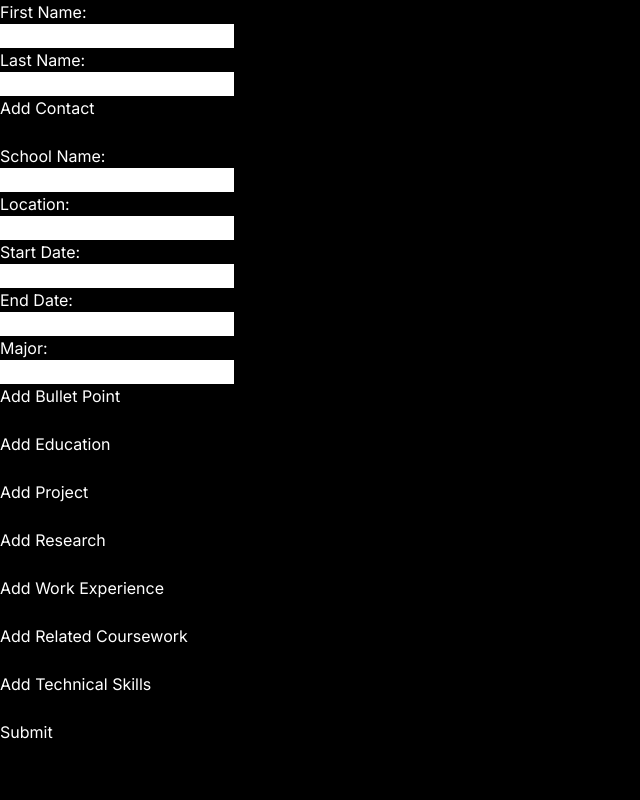
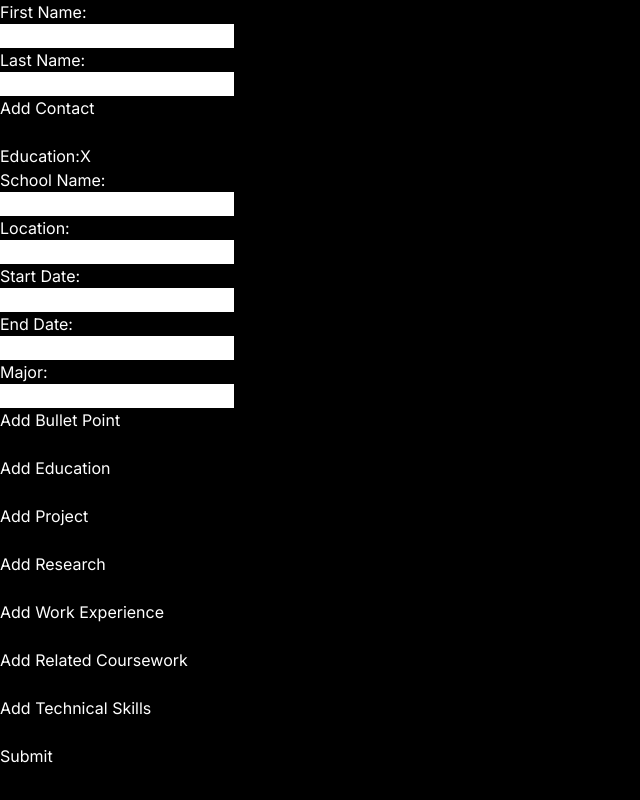
Before and after one commit to GoneSahlin/ResumeBuilder, a Next.js app in the folder app/resume-builder/: page /cv in a window 1280 px wide. Both pictures are taken after typing "Sample", "Sample" into the empty fields and a click on the button "Add Education". Shown: the whole page, without its empty margins (0-640 px from the left). Built offline with nearby package versions, Linux system fonts and the light colour scheme.

Commit message:
added remove button to education

```diff
--- a/app/resume-builder/src/app/cv/page.tsx
+++ b/app/resume-builder/src/app/cv/page.tsx
@@ -21,6 +21,7 @@ export default function Page() {
   const {
     register,
     handleSubmit,
+    unregister,
     formState: { errors },
   } = useForm<Inputs>();
   const onSubmit = (data: any) => console.log(data);
@@ -37,7 +38,7 @@ export default function Page() {
 
       {Contacts(register)}<br />
 
-      {Educations(register)}<br />
+      {Educations(register, unregister)}<br />
 
       {Projects(register)}<br />
 
--- a/app/resume-builder/src/app/ui/educations.tsx
+++ b/app/resume-builder/src/app/ui/educations.tsx
@@ -1,40 +1,50 @@
 import { useState } from "react";
-import { UseFormRegister } from "react-hook-form";
+import { UseFormRegister, UseFormUnregister } from "react-hook-form";
 import { Bullets } from "./bullets";
 
-export function Educations(register: UseFormRegister<any>) {
-  const [count, setCount] = useState(0);
+export function Educations(register: UseFormRegister<any>, unregister: UseFormUnregister<any>) {
+  const [ids, setIds] = useState<Array<number>>([])
 
   function addEducation() {
-    setCount(count + 1);
+    const nextId = ids.length > 0 ? ids[ids.length - 1] + 1 : 0;
+
+    setIds([...ids, nextId])
   }
 
-  function Education(i: number) {
+  function handleRemove(idRemoved: number) {
+    setIds(
+      ids.filter(id => id !== idRemoved)
+    )
+
+    unregister("educationName" + idRemoved);
+    unregister("educationLocation" + idRemoved);
+    unregister("educationStartDate" + idRemoved);
+    unregister("educationEndDate" + idRemoved);
+    unregister("educationMajor" + idRemoved);
+  }
+
+  function Education(id: number) {
     return (
-      <div key={i}>
+      <div key={id}>
+        <span>Education:</span><button type="button" onClick={() => handleRemove(id)}>X</button><br />
         <label>School Name:</label><br />
-        <input {...register("educationName" + i)}></input><br />
+        <input {...register("educationName" + id)}></input><br />
         <label>Location:</label><br />
-        <input {...register("educationLocation" + i)}></input><br />
+        <input {...register("educationLocation" + id)}></input><br />
         <label>Start Date:</label><br />
-        <input {...register("educationStartDate" + i)}></input><br />
+        <input {...register("educationStartDate" + id)}></input><br />
         <label>End Date:</label><br />
-        <input {...register("educationEndDate" + i)}></input><br />
+        <input {...register("educationEndDate" + id)}></input><br />
         <label>Major:</label><br />
-        <input {...register("educationMajor" + i)}></input><br />
-        <Bullets id={"education" + i} register={register} /><br />
+        <input {...register("educationMajor" + id)}></input><br />
+        <Bullets id={"education" + id} register={register} /><br />
       </div>
     );
   };
 
-  const countArray = Array.from(
-    {length: count},
-    (item, index) => item = index
-  );
-
   return (
     <div>
-      {[...countArray].map(Education)}
+      {[...ids].map(Education)}
 
       <button type="button" onClick={addEducation}>Add Education</button>
     </div>
```
